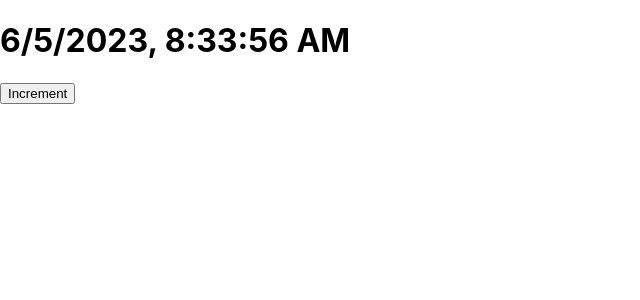
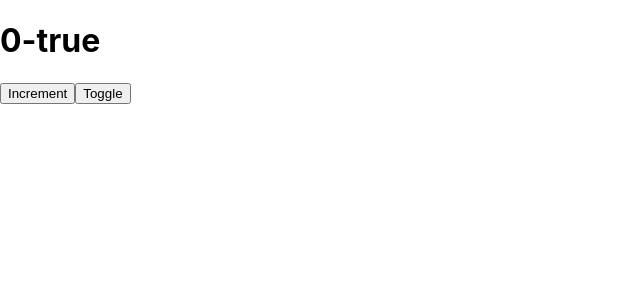
Before and after one commit to paudel54/React_Interview, a React (Create React App) app in the folder first/: page / in a window 1280 px wide. Shown: the top 300 px of the page, without its empty margins (0-640 px from the left). Built offline with nearby package versions, Linux system fonts and the light colour scheme.

Commit message:
Clearified the use effect for multipe State controls

```diff
--- a/first/src/App.js
+++ b/first/src/App.js
@@ -1,18 +1,20 @@
 import React, { useState, useEffect } from "react";
 
+
+let count = 0;
 export default function App() {
-  const [cTime, setTime] = useState(new Date().toLocaleString());
-
+  const [cnt, setCount] = useState(0);
+  const [flag, setFlag] = useState(true);
+  // Use effect is called everytime there is a re-render
   useEffect(() => {
-    setInterval(() => {
-      setTime(new Date().toLocaleString())
-    }, 1000);
-  })
+    console.log('Effects called ... ' + count++);
+  }, [cnt])
 
   return (
     <div>
-      <h1>{cTime}</h1>
-      <button onClick={() => setTime(new Date().toLocaleString())}>Increment</button>
+      <h1>{cnt + '-' + flag.toString()}</h1>
+      <button onClick={() => setCount(cnt + 1)}>Increment</button>
+      <button onClick={() => setFlag(!flag)}>Toggle</button>
     </div>
   );
 }
```
Also changed, not shown: first/src/components/Code_reserve/digialClock_useEffect.js (added, +18 -0 lines).
